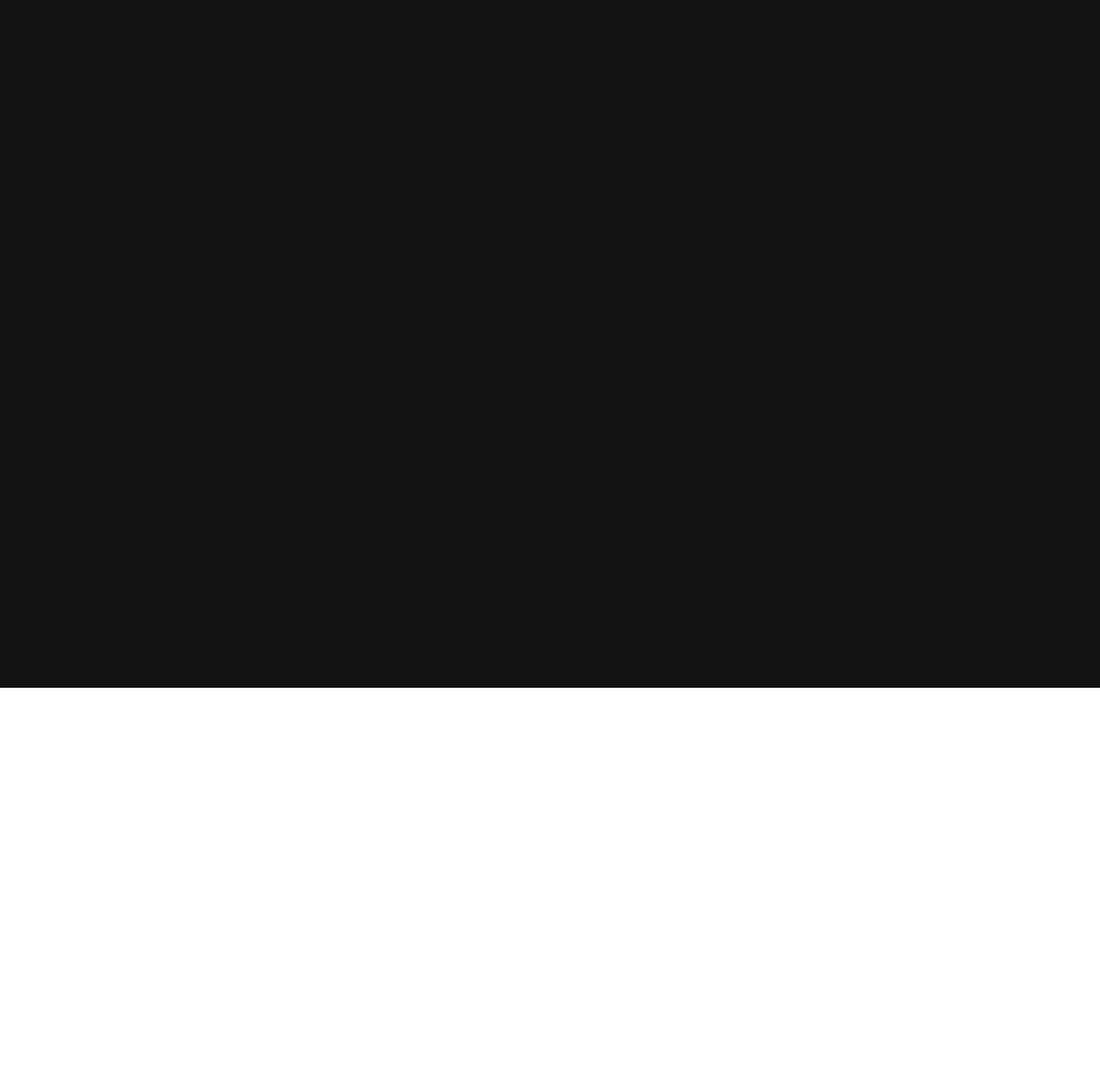
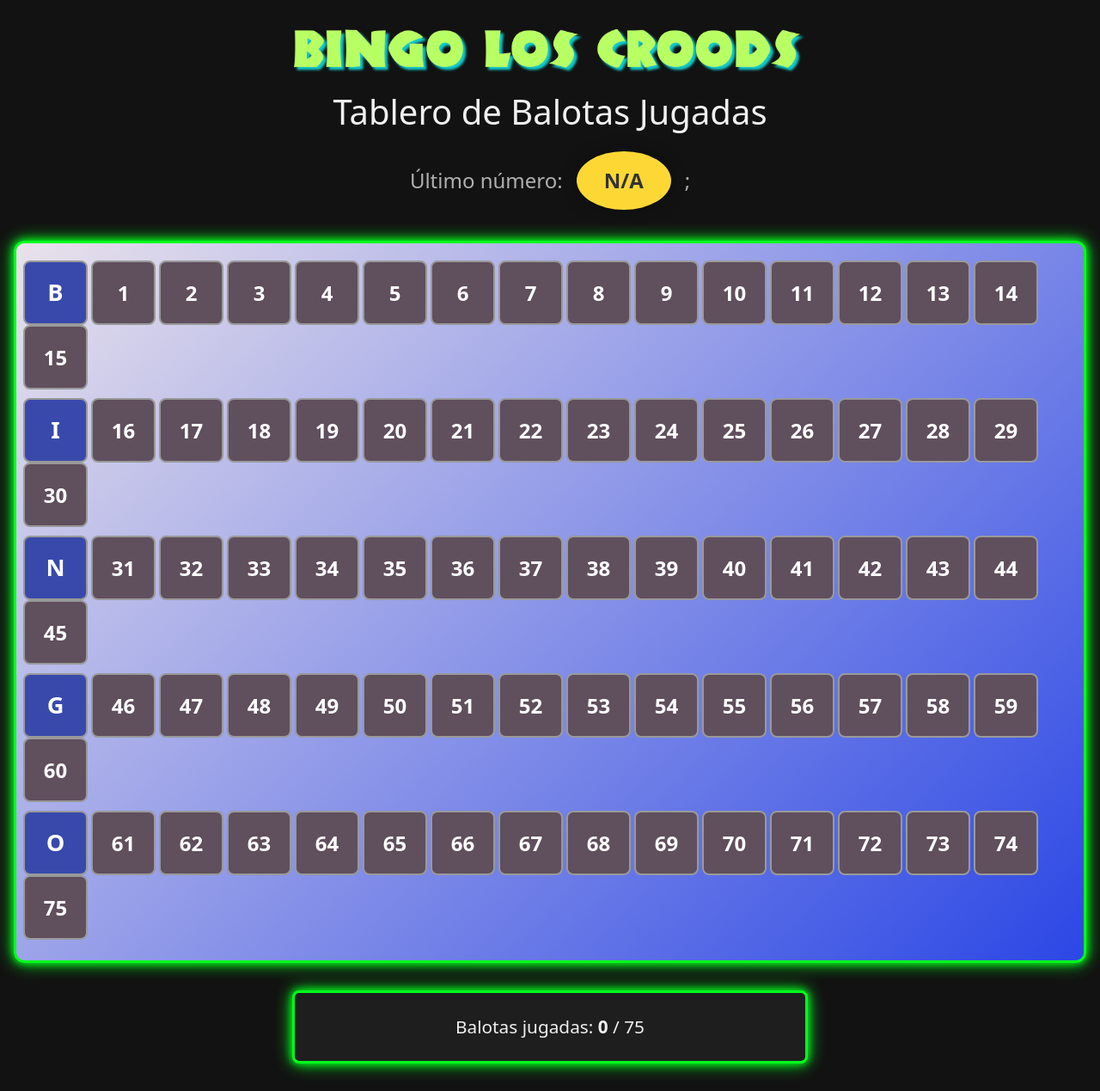
Before and after one commit to mauricioestupian/Bingo, a React (Vite) app: page /tablero-jugadas in a window 1280 px wide. Before the commit this address had no page. Shown: the whole page at 86% size. Before the commit the page ends 800 px from the top, so only its background shows below. Built offline with nearby package versions, Linux system fonts and the light colour scheme.

Commit message:
estilos y carton 131

```diff
--- a/src/App.css
+++ b/src/App.css
@@ -158,6 +158,28 @@ body {
   text-align: center;
 }
 
+.bingo-ball-2 {
+  display: inline-flex;
+  padding: 1rem 2rem;
+  font-size: 1.5rem;
+  font-weight: bold;
+  border-radius: 50%;
+  background-color: #fdd835;
+  color: #333;
+  box-shadow: 0 0 20px rgba(0, 0, 0, 0.3);
+  animation: popIn 0.6s ease-out;
+  margin: 1rem;
+  text-align: center;
+}
+
+.title-image-2 {
+  width: 100%;
+  max-width: 600px;
+  height: auto;
+  margin: 0 auto 20px auto;
+  display: block;
+}
+
 @keyframes popIn {
   0% {
     transform: scale(0.5);
@@ -246,6 +268,12 @@ p {
   grid-template-columns: 2fr 5fr; /* 3 columnas iguales */
   gap: 1rem;
 }
+
+.grid-container-2 {
+  display: grid;
+  grid-template-columns: 2fr 5fr; /* 3 columnas iguales */
+  gap: 1rem;
+}
 @media (max-width: 768px) {
   .grid-container {
     grid-template-columns: 1fr; /* 2 columnas */
--- a/src/App.tsx
+++ b/src/App.tsx
@@ -1,5 +1,5 @@
 import "bootstrap/dist/css/bootstrap.min.css";
-import React, { useState } from "react";
+import React, { useEffect, useState } from "react";
 import Button from "react-bootstrap/Button";
 import Col from "react-bootstrap/Col";
 import Container from "react-bootstrap/Container";
@@ -11,6 +11,7 @@ import { BrowserRouter, Route, Routes } from "react-router-dom";
 import "./App.css";
 import JuegaCarton from "./components/JuegaCarton";
 import Modal from "./components/Modal";
+import TableroJugadas from "./components/TableroJugadas";
 import { Cartones, cartones } from './data/Cartones';
 import "./img/arbol.webp";
 import "./img/titulo.png";
@@ -97,8 +98,16 @@ const singNumber = () => {
 
     // Guardar en historial
     setPlayedNumbers(prev => [...prev, random]);
+};
 
-};
+  // Guardar datos del juego en localStorage para compartir entre pestañas
+  useEffect(() => {
+    const gameData = {
+      playedNumbers,
+      lastNumber
+    };
+    localStorage.setItem('bingoGameData', JSON.stringify(gameData));
+  }, [playedNumbers, lastNumber]);
 
   function validateFigures() {
     const results: string[] = [];
@@ -331,6 +340,7 @@ const singNumber = () => {
           </Container>
         } />
          <Route path="/carton" element={<JuegaCarton />} />
+         <Route path="/tablero-jugadas" element={<TableroJugadas />} />
         </Routes>
       </BrowserRouter>
   );
--- a/src/components/JuegaCarton.tsx
+++ b/src/components/JuegaCarton.tsx
@@ -48,7 +48,7 @@ const JuegaCarton:  React.FC<Props> = ({ card: initialCard }) => {
           <img src="/titulo.png" className="title-image" />
         </div>
       <div style={styles.selectorContainer}>
-        <label htmlFor="carton-select">Selecciona un cartón: </label>
+        <label htmlFor="carton-select" style={styles.label}>Selecciona un cartón: </label>
         <select
           id="carton-select"
           value={card.id}
@@ -118,10 +118,15 @@ const styles = {
   select: {
     marginLeft: '0.5rem',
     padding: '0.5rem',
-    fontSize: '1rem',
+    fontSize: '2rem',
     borderRadius: '4px',
     border: '1px solid #ccc',
     cursor: 'pointer',
+  },
+  label: {
+    fontSize: '2rem',
+    fontWeight: 'bold' as const,
+    color: '#2C3029',
   },
   table: {
     borderCollapse: 'collapse' as const,
@@ -142,8 +147,8 @@ const styles = {
     border: '1px solid #ccc',
     padding: '10px',
     margin: '25px',
-    width: '120px',
-    height: '120px',
+    width: '140px',
+    height: '140px',
     textAlign: 'center' as const,
     fontWeight: 'bold' as const,
     fontSize: '4rem',
--- /dev/null
+++ b/src/components/TableroJugadas.tsx
@@ -0,0 +1,120 @@
+import React, { useEffect, useState } from 'react';
+import '../App.css';
+
+type PlayedNumbersData = {
+  playedNumbers: number[];
+  lastNumber: string | number | null;
+};
+
+const TableroJugadas: React.FC = () => {
+  const [playedNumbers, setPlayedNumbers] = useState<number[]>([]);
+  const [lastNumber, setLastNumber] = useState<string | number | null>(null);
+
+  useEffect(() => {
+    // Escuchar cambios en localStorage
+    const handleStorageChange = () => {
+      const data = localStorage.getItem('bingoGameData');
+      if (data) {
+        try {
+          const parsed: PlayedNumbersData = JSON.parse(data);
+          setPlayedNumbers(parsed.playedNumbers);
+          setLastNumber(parsed.lastNumber);
+        } catch (error) {
+          console.error('Error parsing bingo game data:', error);
+        }
+      }
+    };
+
+    // Escuchar en el mismo tab
+    window.addEventListener('storage', handleStorageChange);
+
+    // Cargar datos iniciales
+    handleStorageChange();
+
+    // Limpiar listener
+    return () => window.removeEventListener('storage', handleStorageChange);
+  }, []);
+
+  const rows = [
+    { letter: 'B', range: [1, 15] as [number, number] },
+    { letter: 'I', range: [16, 30] as [number, number] },
+    { letter: 'N', range: [31, 45] as [number, number] },
+    { letter: 'G', range: [46, 60] as [number, number] },
+    { letter: 'O', range: [61, 75] as [number, number] },
+  ];
+
+  return (
+      <div style={styles.pageContainer}>
+                <img src="/titulo.png" className="title-image-2" />
+
+            <div style={styles.lastNumberContainer}><h1 style={styles.title}>Tablero de Balotas Jugadas</h1>
+              <div style={styles.lastNumberLabel}>Último número:
+                  <div className="bingo-ball-2">{lastNumber !== null ? lastNumber : 'N/A'}</div>;
+                </div>
+
+            </div>
+      <div className="board">
+        {rows.map((row) => (
+          <div key={row.letter} className="row">
+            <div className="cell header-cell">{row.letter}</div>
+            {Array.from({ length: 15 }, (_, i) => {
+              const num = row.range[0] + i;
+              const isPlayed = playedNumbers.includes(num);
+              return (
+                <div
+                  key={num}
+                  className={`cell ${isPlayed ? 'marked' : ''}`}
+                >
+                  {num}
+                </div>
+              );
+            })}
+          </div>
+        ))}
+      </div>
+
+      <div style={styles.statsContainer}>
+        <p style={styles.stats}>Balotas jugadas: <strong>{playedNumbers.length}</strong> / 75</p>
+      </div>
+    </div>
+  );
+};
+
+const styles = {
+  pageContainer: {
+    minHeight: '100vh',
+    padding: '2rem 1rem',
+  },
+  title: {
+    fontSize: '2.5rem',
+    color: '#f0f0f0',
+    textAlign: 'center' as const,
+  },
+  lastNumberContainer: {
+    textAlign: 'center' as const,
+    marginBottom: '1rem',
+  },
+  lastNumberLabel: {
+    fontSize: '1.5rem',
+    color: '#b0b0b0',
+    marginBottom: '0.5rem',
+  },
+  statsContainer: {
+    backgroundColor: '#1e1e1e',
+    borderRadius: '8px',
+    padding: '1.5rem',
+    maxWidth: '600px',
+    margin: '2rem auto 0',
+    boxShadow: '0 4px 12px rgba(0, 0, 0, 0.3)',
+    border: '3px solid #ff00ff',
+    animation: 'neonRainbow 4s infinite',
+  },
+  stats: {
+    fontSize: '1.3rem',
+    color: '#f0f0f0',
+    margin: 0,
+    textAlign: 'center' as const,
+  },
+};
+
+export default TableroJugadas;
--- a/src/data/Cartones.ts
+++ b/src/data/Cartones.ts
@@ -209,6 +209,16 @@ export const cartones: Cartones[] = [
       [ { number: 5, marked: false }, { number: 20, marked: false }, { number: 37, marked: false }, { number: 54, marked: false }, { number: 72, marked: false } ]
     ]
   },
+   {
+    id: "131",
+    grid: [
+      [ { number: 14, marked: false }, { number: 19, marked: false }, { number: 45, marked: false }, { number: 51, marked: false }, { number: 61, marked: false } ],
+      [ { number: 11, marked: false }, { number: 16, marked: false }, { number: 35, marked: false }, { number: 46, marked: false }, { number: 68, marked: false } ],
+      [ { number: 5, marked: false }, { number: 26, marked: false }, { number: 0, marked: true },  { number: 48, marked: false }, { number: 73, marked: false } ],
+      [ { number: 7, marked: false }, { number: 20, marked: false }, { number: 40, marked: false }, { number: 53, marked: false }, { number: 62, marked: false } ],
+      [ { number: 2, marked: false }, { number: 28, marked: false }, { number: 31, marked: false }, { number: 50, marked: false }, { number: 65, marked: false } ]
+    ]
+  },
   //Cartones Rojos
   {
     id: "481",
```
